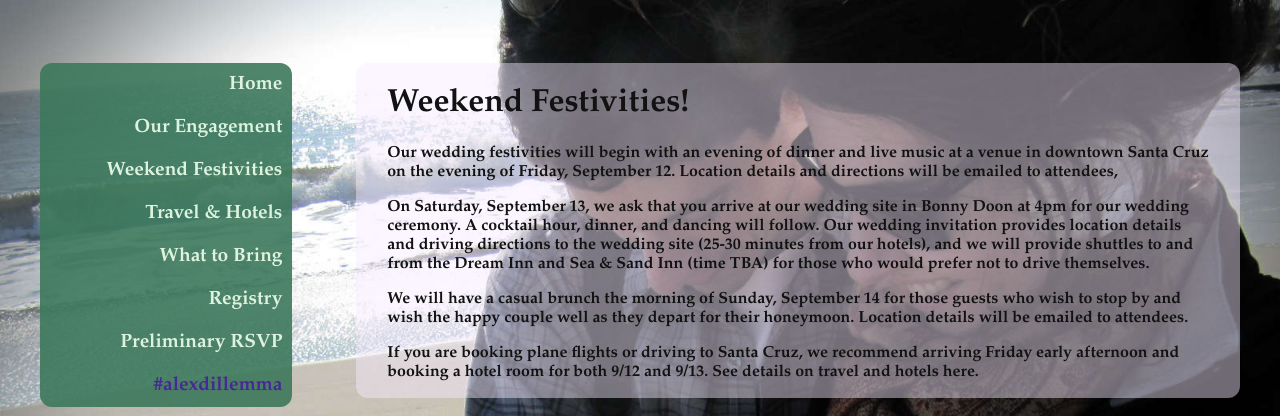
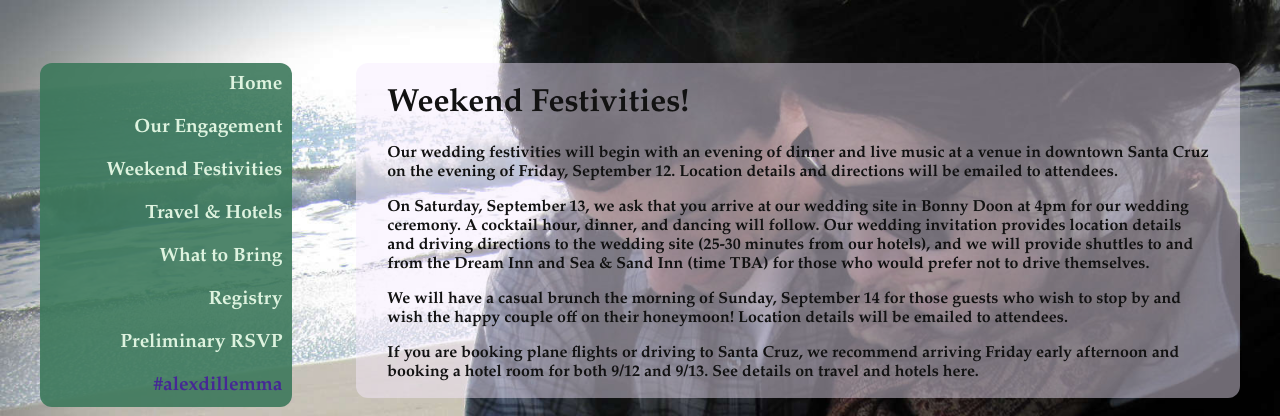
Before and after one commit to adgaudio/wedding, a Jekyll site: the page built from festivities.md, in a window 1280 px wide. Shown: the top 416 px of the page. Built offline with Jekyll 4.4.1, drawn with Linux system fonts in a browser that asks for light colours; Markdown is read by kramdown in place of the engine named in the settings.

Commit message:
Update festivities.md

```diff
--- a/festivities.md
+++ b/festivities.md
@@ -7,10 +7,10 @@ site_classes: gray_background
 Weekend Festivities!
 ====================
 
-Our wedding festivities will begin with an evening of dinner and live music at a venue in downtown Santa Cruz on the evening of Friday, September 12. Location details and directions will be emailed to attendees,
+Our wedding festivities will begin with an evening of dinner and live music at a venue in downtown Santa Cruz on the evening of Friday, September 12. Location details and directions will be emailed to attendees.
 
 On Saturday, September 13, we ask that you arrive at our wedding site in Bonny Doon at 4pm for our wedding ceremony. A cocktail hour, dinner, and dancing will follow. Our wedding invitation provides location details and driving directions to the wedding site (25-30 minutes from our hotels), and we will provide shuttles to and from the Dream Inn and Sea & Sand Inn (time TBA) for those who would prefer not to drive themselves.
 
-We will have a casual brunch the morning of Sunday, September 14 for those guests who wish to stop by and wish the happy couple well as they depart for their honeymoon.  Location details will be emailed to attendees.
+We will have a casual brunch the morning of Sunday, September 14 for those guests who wish to stop by and wish the happy couple off on their honeymoon! Location details will be emailed to attendees.
 
 If you are booking plane flights or driving to Santa Cruz, we recommend arriving Friday early afternoon and booking a hotel room for both 9/12 and 9/13.  See details on travel and hotels here.
```
